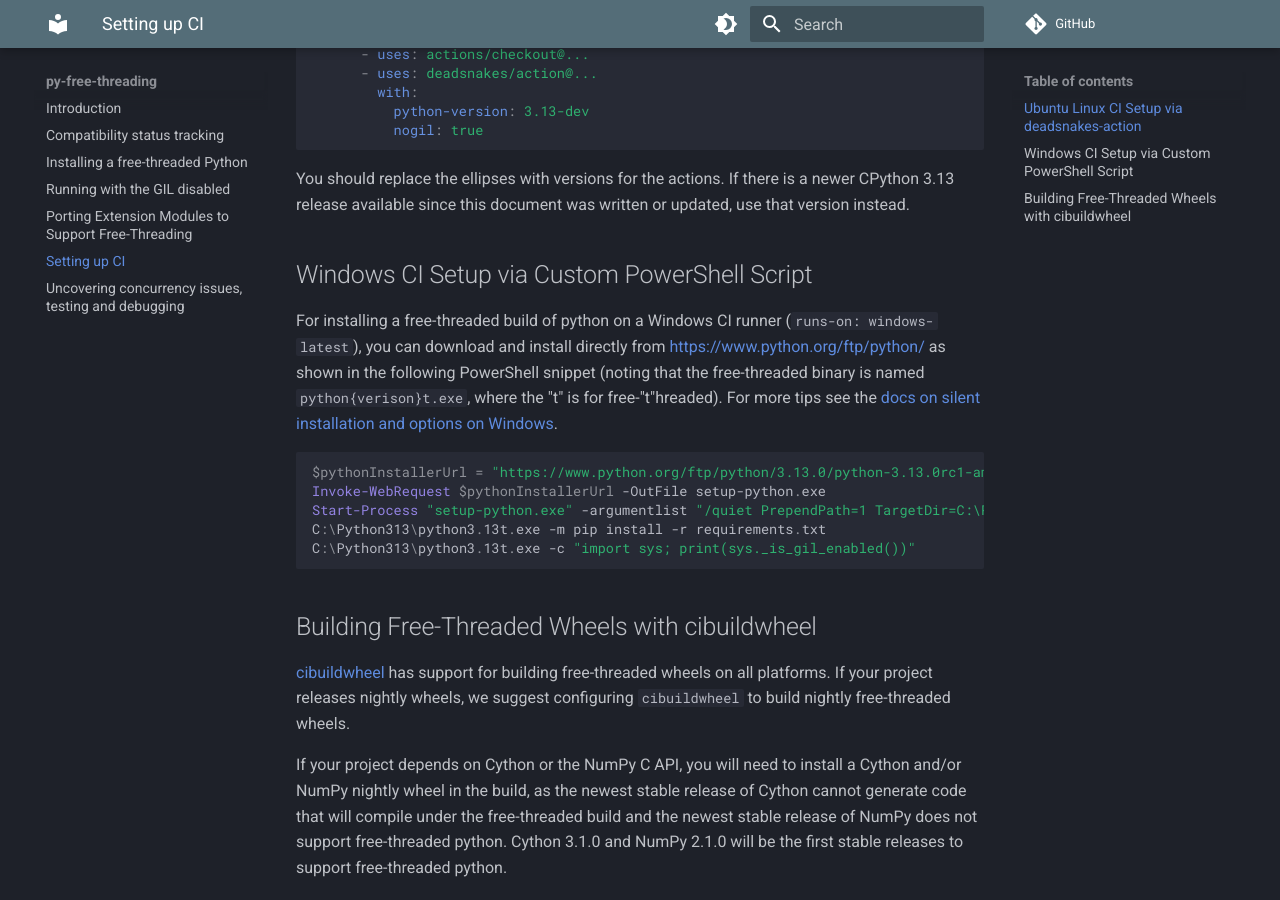
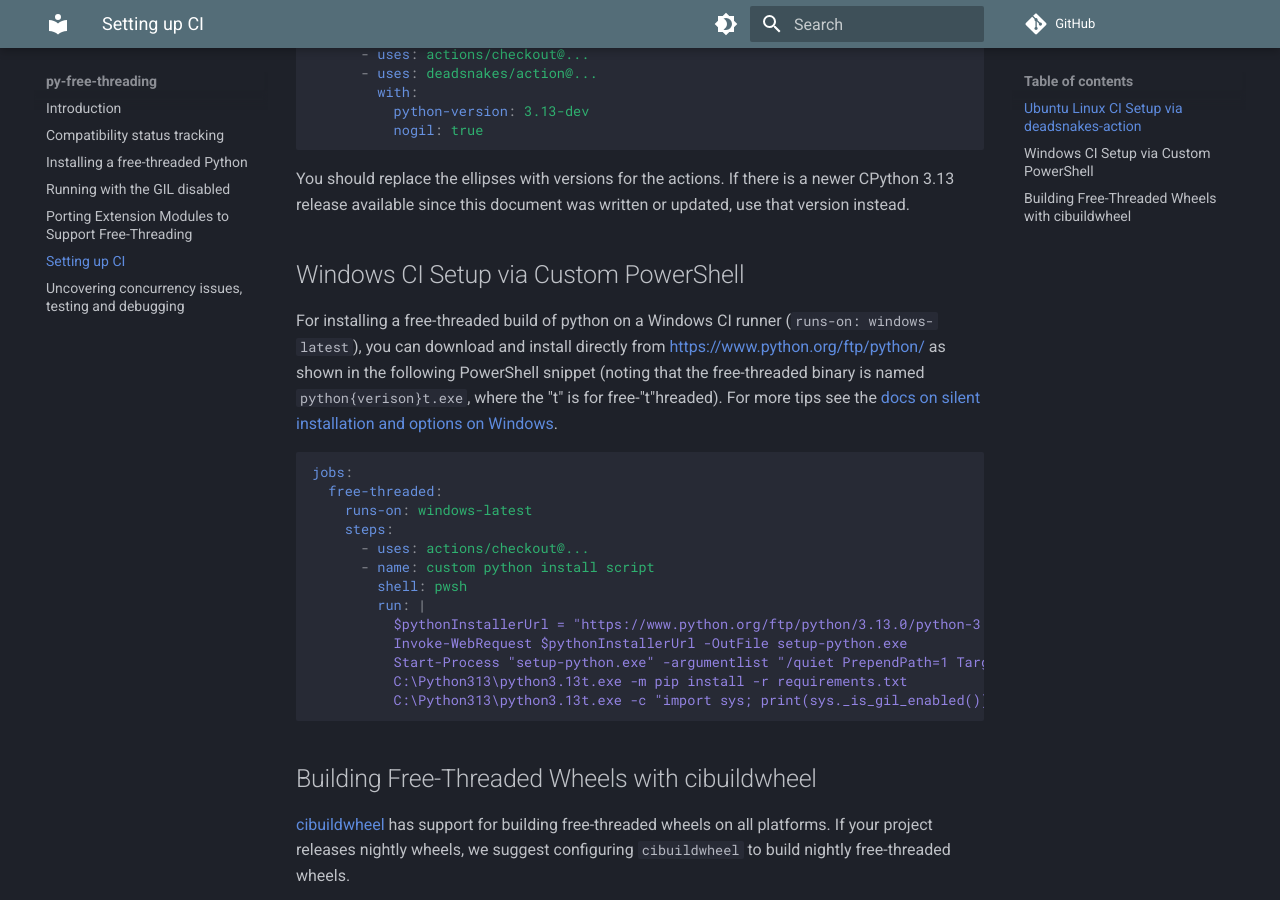
Before and after one commit to Quansight-Labs/free-threaded-compatibility, an MkDocs documentation site: the page built from docs/ci.md, in a window 1280 px wide and 900 px high, scrolled down 431 px. Built offline with MkDocs 1.6.1 and Material for MkDocs 9.7.7, drawn with Linux system fonts in a browser that asks for light colours; comment, search, counter and statistics services are not loaded.

Commit message:
moved powershell example into GH action workflow yaml

````diff
--- a/docs/ci.md
+++ b/docs/ci.md
@@ -25,23 +25,32 @@
 newer CPython 3.13 release available since this document was written or
 updated, use that version instead.
 
-## Windows CI Setup via Custom PowerShell Script
+## Windows CI Setup via Custom PowerShell
 
 For installing a free-threaded build of python on a Windows CI runner
 (`runs-on: windows-latest`), you can download and install directly from
 [https://www.python.org/ftp/python/](https://www.python.org/ftp/python/) as
-shown in the following PowerShell snippet (noting that the free-threaded
+shown in the  following PowerShell snippet (noting that the free-threaded
 binary is named `python{verison}t.exe`, where the "t" is for free-"t"hreaded).
 For more tips see the [docs on silent installation and options on
 Windows](https://docs.python.org/3.13/using/windows.html#installing-without-ui).
 
-```pwsh
-$pythonInstallerUrl = "https://www.python.org/ftp/python/3.13.0/python-3.13.0rc1-amd64.exe"
-Invoke-WebRequest $pythonInstallerUrl -OutFile setup-python.exe
-Start-Process "setup-python.exe" -argumentlist "/quiet PrependPath=1 TargetDir=C:\Python313 Include_freethreaded=1" -wait
-C:\Python313\python3.13t.exe -m pip install -r requirements.txt
-C:\Python313\python3.13t.exe -c "import sys; print(sys._is_gil_enabled())"
+```yaml
+jobs:
+  free-threaded:
+    runs-on: windows-latest
+    steps:
+      - uses: actions/checkout@...
+      - name: custom python install script
+        shell: pwsh
+        run: |
+          $pythonInstallerUrl = "https://www.python.org/ftp/python/3.13.0/python-3.13.0rc1-amd64.exe"
+          Invoke-WebRequest $pythonInstallerUrl -OutFile setup-python.exe
+          Start-Process "setup-python.exe" -argumentlist "/quiet PrependPath=1 TargetDir=C:\Python313 Include_freethreaded=1" -wait
+          C:\Python313\python3.13t.exe -m pip install -r requirements.txt
+          C:\Python313\python3.13t.exe -c "import sys; print(sys._is_gil_enabled())"
 ```
+
 ## Building Free-Threaded Wheels with cibuildwheel
 
 [cibuildwheel](https://cibuildwheel.pypa.io/en/stable/) has support
````
